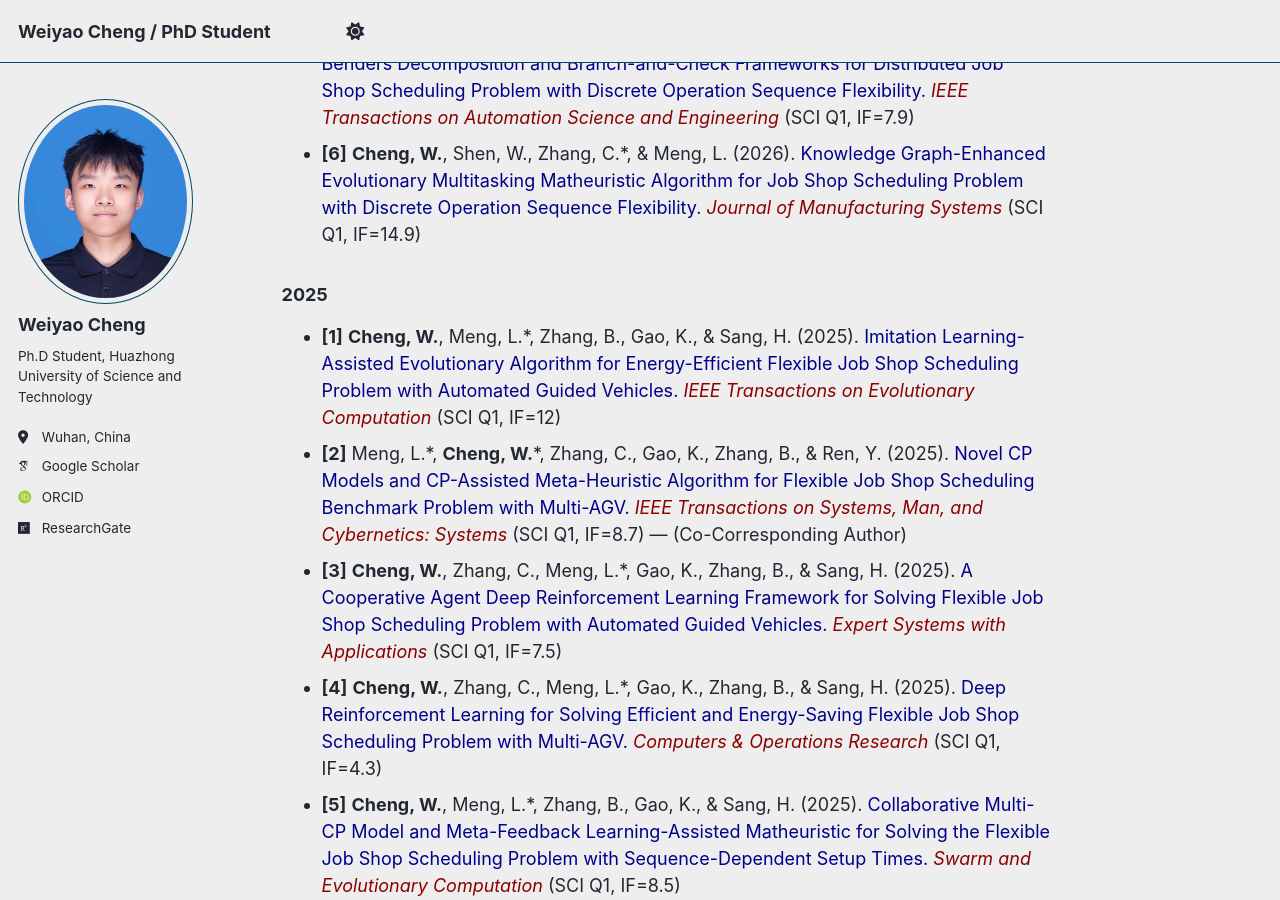
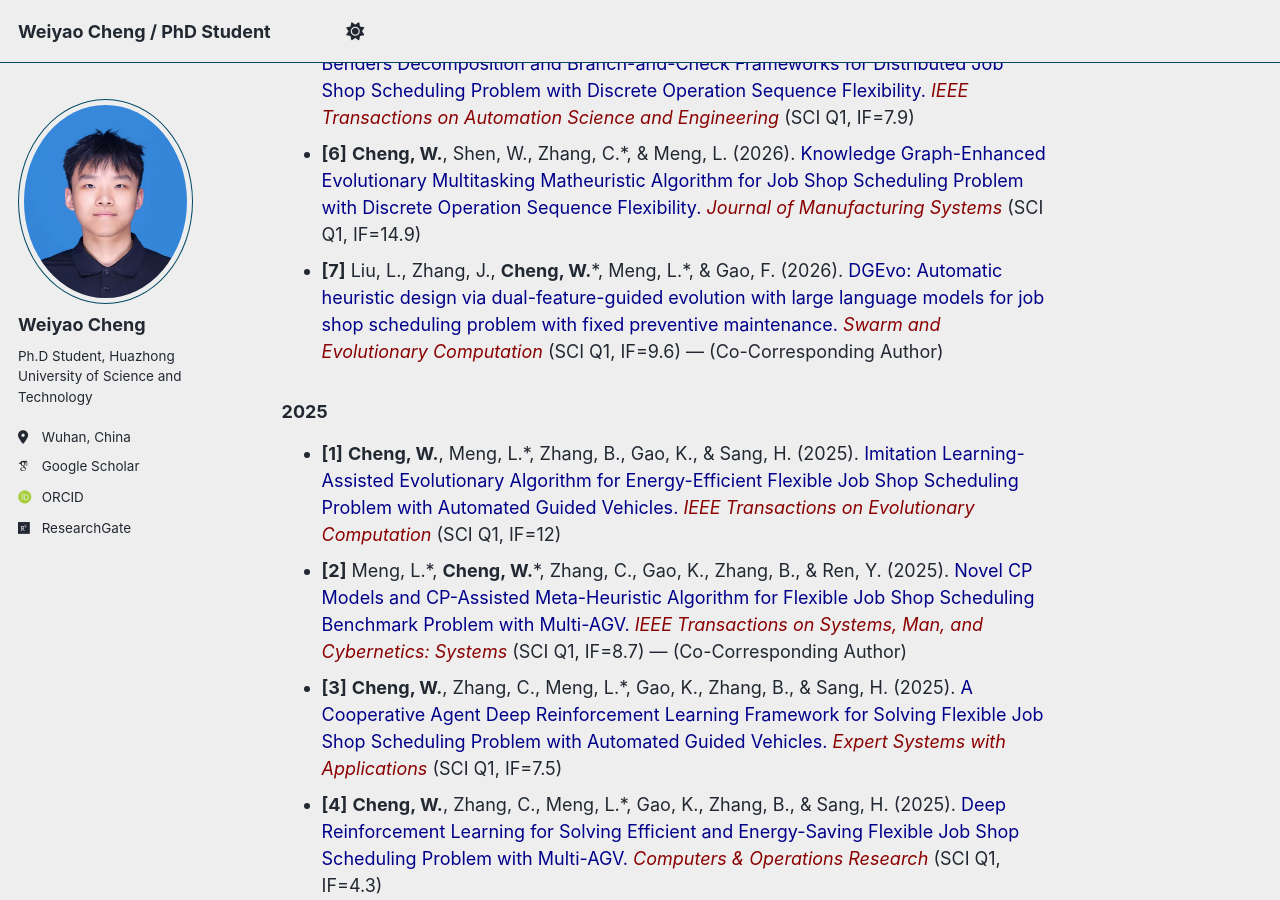
Before and after one commit to cwylcu080903/cwylcu080903.github.io, a Jekyll site: the page built from _pages/about.md, in a window 1280 px wide and 900 px high, scrolled down 1068 px. Built offline with Jekyll 4.4.1, drawn with Linux system fonts in a browser that asks for light colours; some web fonts are replaced; a script bundle is joined from its source files by our own code; library files that are not in the unit come from our copies.

Commit message:
Update about.md

```diff
--- a/_pages/about.md
+++ b/_pages/about.md
@@ -22,6 +22,7 @@ Journal Publications
 - **[4]** **Cheng, W.**, Zhang, C., Meng, L.*, Sang, H., & Zhang, B. (2026). <span style="color: #00008B;">Imitation Learning and Constraint Programming-assisted Evolutionary Algorithm for Resource-Constrained Flexible Job Shop Scheduling Problem with Sequence- Dependent Setup Times. </span> <i style="color: #8B0000;">Tsinghua Science and Technology</i> (SCI Q1, IF=3.5)
 - **[5]** **Cheng, W.**, Meng, L., Zhang, C.*, & Zhu, C. (2026). <span style="color: #00008B;">Enhanced Logic-based Benders Decomposition and Branch-and-Check Frameworks for Distributed Job Shop Scheduling Problem with Discrete Operation Sequence Flexibility. </span> <i style="color: #8B0000;"> IEEE Transactions on Automation Science and Engineering</i> (SCI Q1, IF=7.9)
 - **[6]** **Cheng, W.**, Shen, W., Zhang, C.*, & Meng, L. (2026). <span style="color: #00008B;">Knowledge Graph-Enhanced Evolutionary Multitasking Matheuristic Algorithm for Job Shop Scheduling Problem with Discrete Operation Sequence Flexibility. </span> <i style="color: #8B0000;"> Journal of Manufacturing Systems</i> (SCI Q1, IF=14.9)
+- **[7]** Liu, L., Zhang, J., **Cheng, W.**\*, Meng, L.*, & Gao, F. (2026). <span style="color: #00008B;">DGEvo: Automatic heuristic design via dual-feature-guided evolution with large language models for job shop scheduling problem with fixed preventive maintenance.</span> <i style="color: #8B0000;">Swarm and Evolutionary Computation</i> (SCI Q1, IF=9.6) — (Co-Corresponding Author)
 
 ### 2025
 - **[1]** **Cheng, W.**, Meng, L.*, Zhang, B., Gao, K., & Sang, H. (2025). <span style="color: #00008B;">Imitation Learning-Assisted Evolutionary Algorithm for Energy-Efficient Flexible Job Shop Scheduling Problem with Automated Guided Vehicles.</span> <i style="color: #8B0000;">IEEE Transactions on Evolutionary Computation</i> (SCI Q1, IF=12)
```
